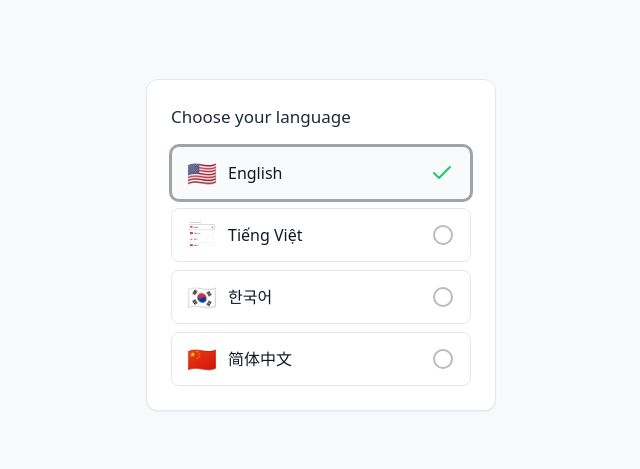
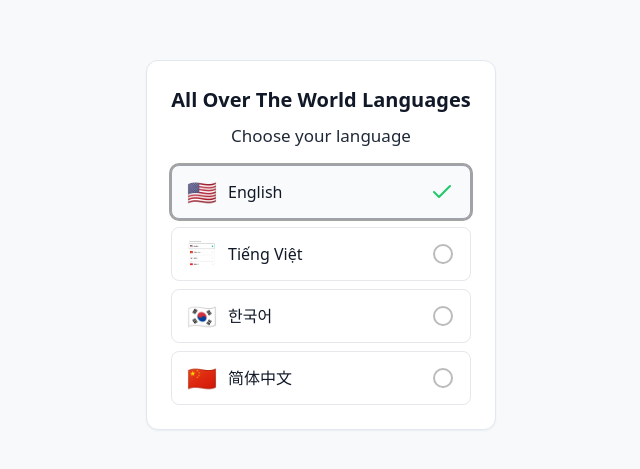
Before and after one commit to naeemgujjar6/friend-invite-garden, a React (Vite) app: page /choose-language in a window 1280 px wide. Shown: the part 155-624 px from the top of the page, without its empty margins (319-959 px from the left). Built offline with nearby package versions, Linux system fonts and the light colour scheme.

Commit message:
Add language support
Implement language support throughout the application.

```diff
--- a/src/pages/ChooseLanguage.tsx
+++ b/src/pages/ChooseLanguage.tsx
@@ -33,7 +33,11 @@ export default function ChooseLanguage() {
   return (
     <div className="min-h-screen flex items-center justify-center bg-[#f8f9fa]">
       <Card className="w-[350px] rounded-xl p-6">
-        <h2 className="mb-4 text-[17px] font-medium text-gray-800">Choose your language</h2>
+        {/* New: Add global language heading */}
+        <div className="mb-2">
+          <h1 className="text-[20px] font-bold text-center text-gray-900">All Over The World Languages</h1>
+        </div>
+        <h2 className="mb-4 text-[17px] font-medium text-gray-800 text-center">Choose your language</h2>
         <div className="space-y-2">
           {LANGUAGES.map((lang, idx) => (
             <button
```
